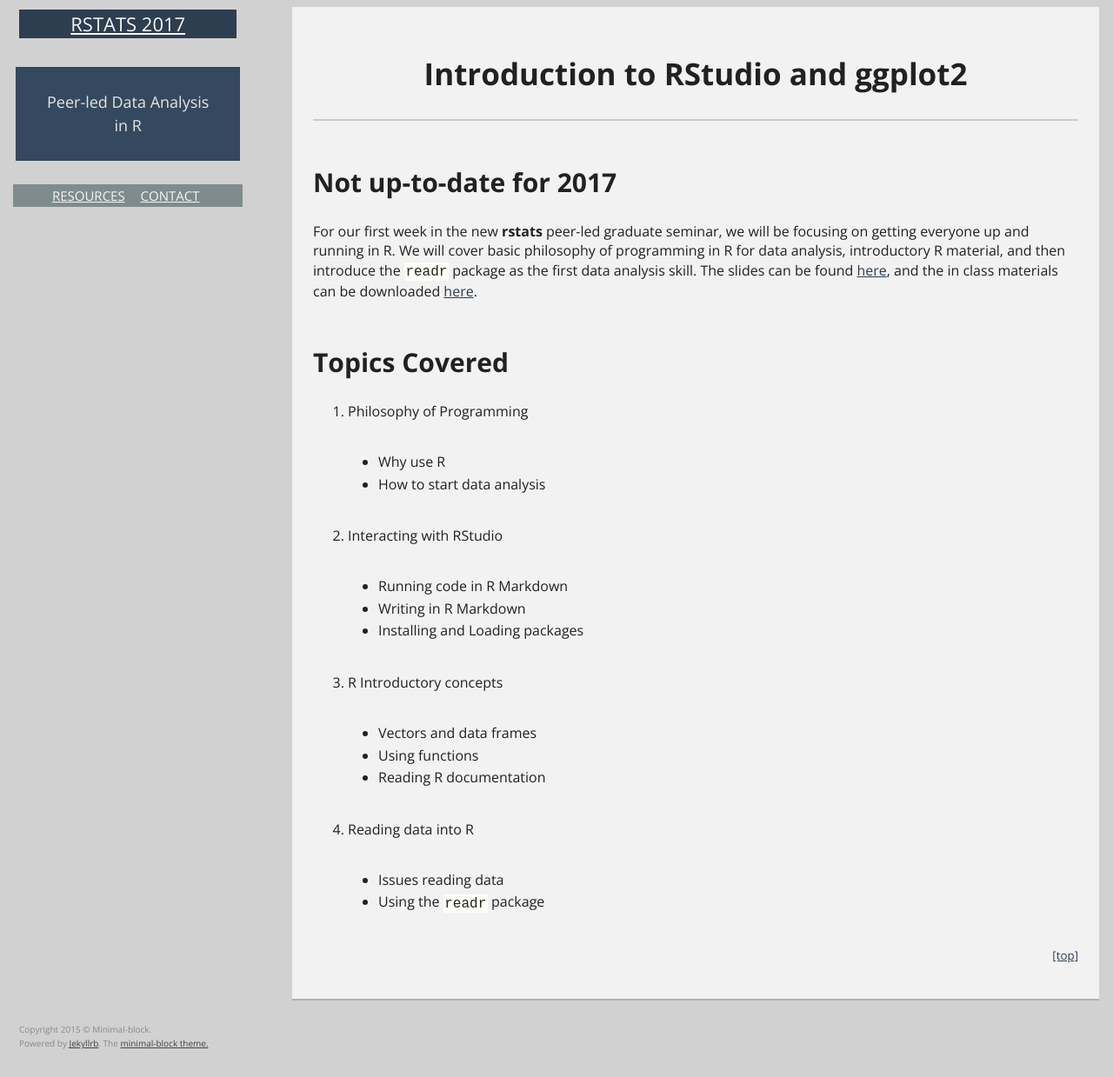
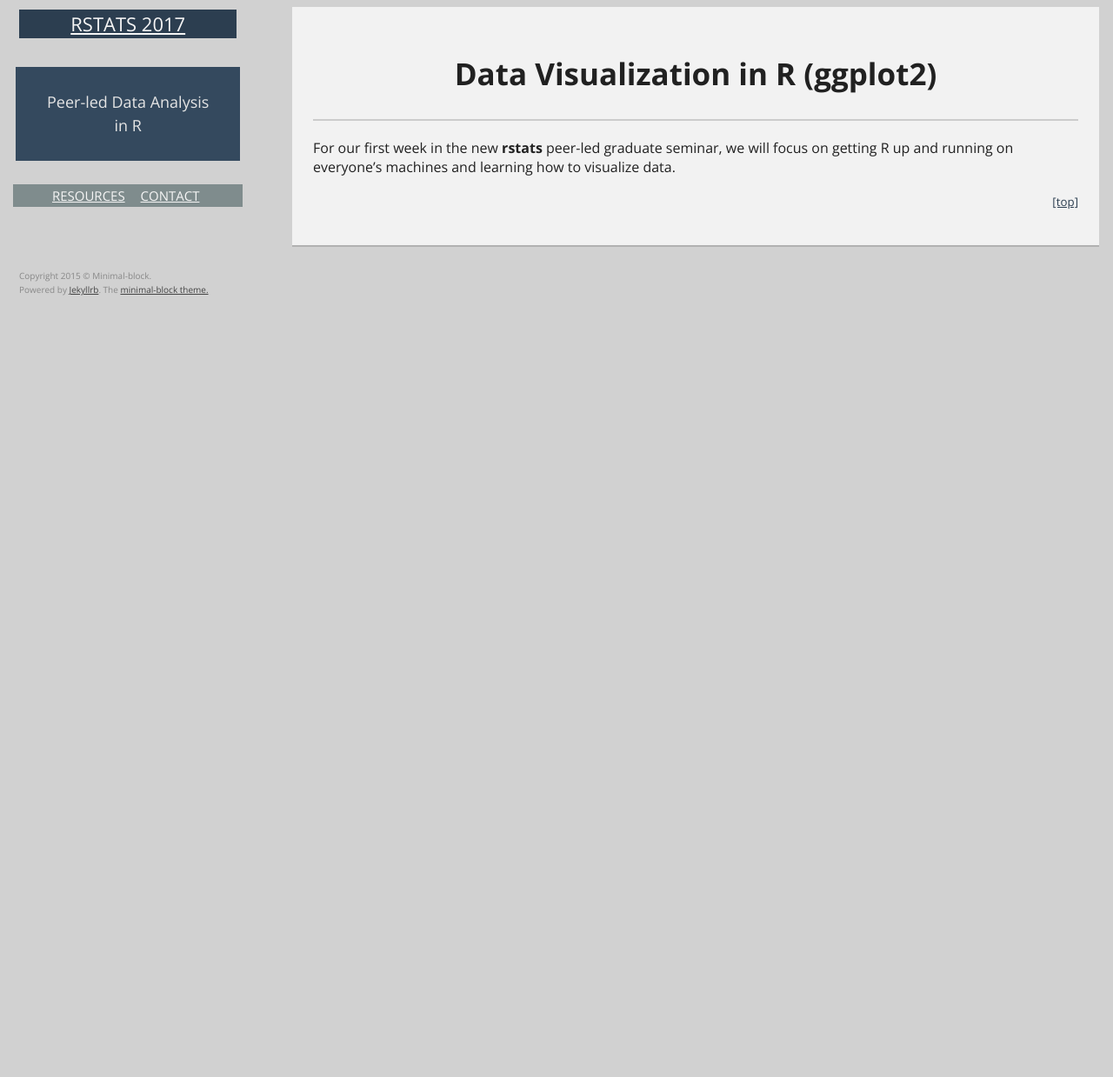
Before and after one commit to CCBBatUT/rstats_fall2017, a Jekyll site: the page built from _posts/2016-09-15-seminar_01.md, in a window 1280 px wide. Shown: the whole page at 87% size. Built offline with Jekyll 4.4.1, drawn with Linux system fonts in a browser that asks for light colours; after the commit the page ends 900 px from its top, so only the background shows below that.

Commit message:
update first week schedules

```diff
--- a/_posts/2016-09-15-seminar_01.md
+++ b/_posts/2016-09-15-seminar_01.md
@@ -1,26 +1,9 @@
 ---
 layout: post
-title: "Introduction to RStudio and ggplot2"
-instructor: Spencer Fox
+title: "Data Visualization in R (ggplot2)"
+instructor: Claire McWhite
 permalink: /1_seminar/
-materials: files/1_intro_r.zip
+materials: files/1_files.zip
 ---
-## Not up-to-date for 2017
 
-For our first week in the new **rstats** peer-led graduate seminar, we will be focusing on getting everyone up and running in R. We will cover basic philosophy of programming in R for data analysis, introductory R material, and then introduce the `readr` package as the first data analysis skill. The slides can be found [here](https://github.com/CCBBatUT/rstats_fall2016/blob/gh-pages/files/intro_r_presentation.pdf), and the in class materials can be downloaded [here](https://github.com/CCBBatUT/rstats_fall2016/raw/gh-pages/files/1_intro_r.zip).
-
-## Topics Covered
-1. Philosophy of Programming
-    - Why use R
-    - How to start data analysis
-1. Interacting with RStudio
-    - Running code in R Markdown
-    - Writing in R Markdown
-    - Installing and Loading packages
-1. R Introductory concepts
-    - Vectors and data frames
-    - Using functions
-    - Reading R documentation
-1. Reading data into R
-    - Issues reading data
-    - Using the `readr` package
+For our first week in the new **rstats** peer-led graduate seminar, we will focus on getting R up and running on everyone's machines and learning how to visualize data.
```
Also changed, not shown: _posts/2016-09-22-seminar_02.md (+4 -4 lines).
